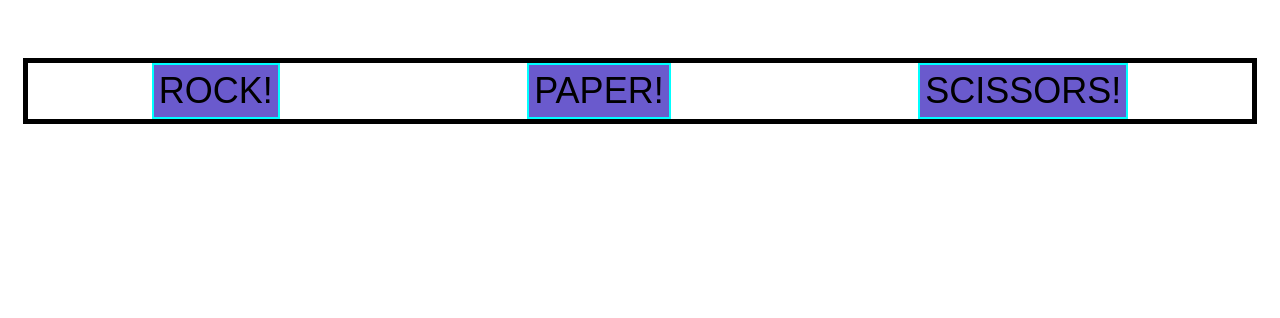
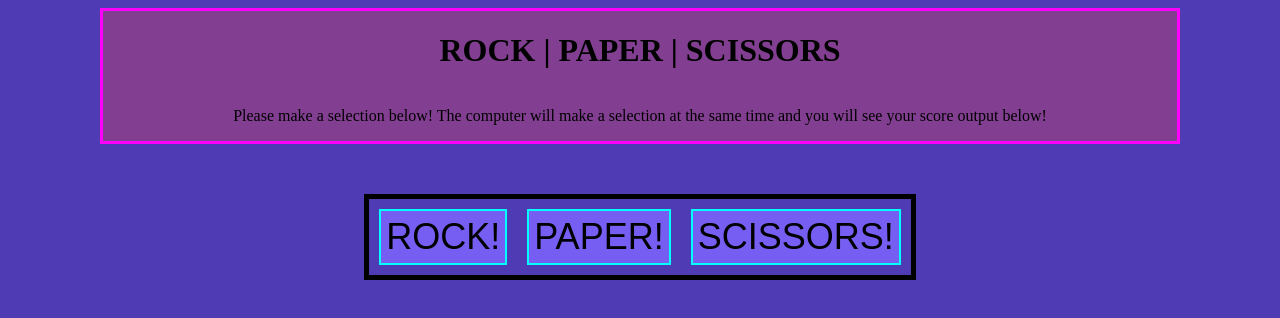
Before and after one commit to voleNN1/odin-rock-paper-scissors, a plain HTML site: page index.html in a window 1280 px wide. Drawn offline with Linux system fonts and the light colour scheme.

Commit message:
Add styling, adjust index.html to fit UI

```diff
--- a/index.html
+++ b/index.html
@@ -4,13 +4,16 @@
         <link rel="stylesheet" href="styles.css"></link>
     </head>
     <body>
-        <div></div>
+        <div id="introduction">
+            <h1>ROCK | PAPER | SCISSORS</h1>
+            <p>Please make a selection below! The computer will make a selection at the same time and you will see your score output below!</p>
+        </div>
         <div id="choiceContainer">
             <button id="rock">ROCK!</button>
             <button id="paper">PAPER!</button>
             <button id="scissors">SCISSORS!</button>
         </div>
-        <div></div>
+        <div id="results"></div>
         <script src="scripts/scrips.js"></script>
     </body>
 </html>
--- a/styles.css
+++ b/styles.css
@@ -1,10 +1,21 @@
 body {
     display: flex;
     flex-direction: column;
+    align-items: center;
+    background-color: #4f3bb3;
+    max-width: 100%
 }
 
 body > div {
     align-items: center;
+}
+
+#introduction {
+    display: flex;
+    flex-direction: column;
+    background-color: #823f91;
+    border: 3px solid magenta;
+    width: 85%;
 }
 
 #choiceContainer {
@@ -14,13 +25,18 @@ body > div {
     margin-top: 50px;
     margin-left: 15px;
     margin-right: 15px;
+
+}
+
+#results {
+
 }
 
 button {
-    background-color: slateblue;
+    background-color: #775ef2;
     font-size: 36px;
     text-align: center;
-    margin: auto;
+    margin: 10px;
     padding: 5px;
     border: 2px solid aqua;
 }
```
